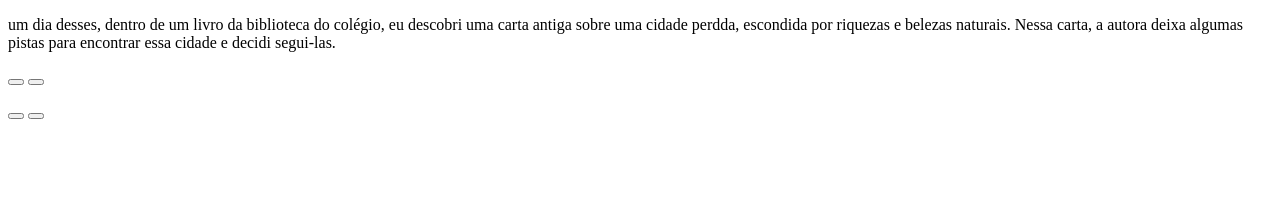
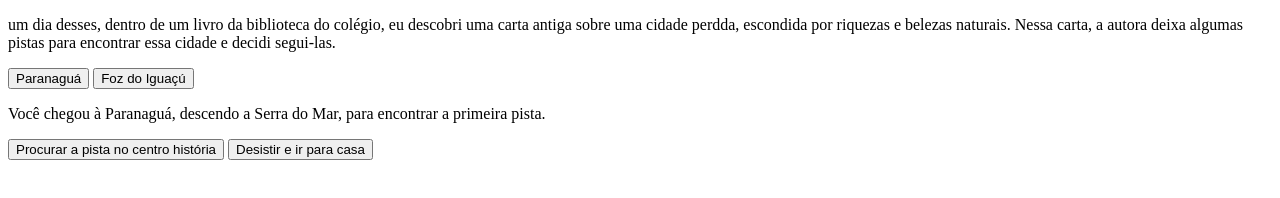
Before and after one commit to lagartixa-9999/aventura, a plain HTML site: page index.html in a window 1280 px wide. Drawn offline with Linux system fonts and the light colour scheme; a web font is replaced by a local one.

Commit message:
Add files via upload

```diff
--- a/index.html
+++ b/index.html
@@ -4,20 +4,24 @@
     <meta charset="UTF-8">
     <meta http-equiv="X-UA-Compatible" content="IE=edge">
     <meta name="viewport" content="width=device-width, initial-scale=1.0">
-    <title>Document</title>
+    <link rel="preconnect" href="https://fonts.googleapis.com">
+    <link rel="preconnect" href="https://fonts.gstatic.com" crossorigin>
+    <link href="https://fonts.googleapis.com/css2?family=Bai+Jamjuree:ital,wght@0,200;0,300;0,400;0,500;0,600;0,700;1,200;1,300;1,400;1,500;1,600;1,700&display=swap" rel="stylesheet">
+    <link rel="stylesheet" href="style.css">
+    <title>Aventura</title>
 </head>
 <body>
      <main>
          <div>
              <p>um dia desses, dentro de um livro da biblioteca do colégio, eu descobri uma carta antiga sobre uma cidade perdda, escondida por riquezas e belezas naturais. Nessa carta, a autora deixa algumas pistas para encontrar essa cidade e decidi segui-las.
              </p>
-             <button></button>
-             <button></button>
+             <button class="btn-proximo" data-proximo="1">Paranaguá</button>
+             <button class="btn-proximo" data-proximo="2">Foz do Iguaçú</button>
          </div>
-         <div>
-             <p></p>
-             <button></button>
-             <button></button>
+         <div class="passo" id="passo-1">
+             <p>Você chegou à Paranaguá, descendo a Serra do Mar, para encontrar a primeira pista.</p>
+             <button class="btn-proximo" data-proximo="3">Procurar a pista no centro história</button>
+             <button class="btn-proximo" data-proximo="4">Desistir e ir para casa</button>
          </div>
      </main>
 </body>
```
